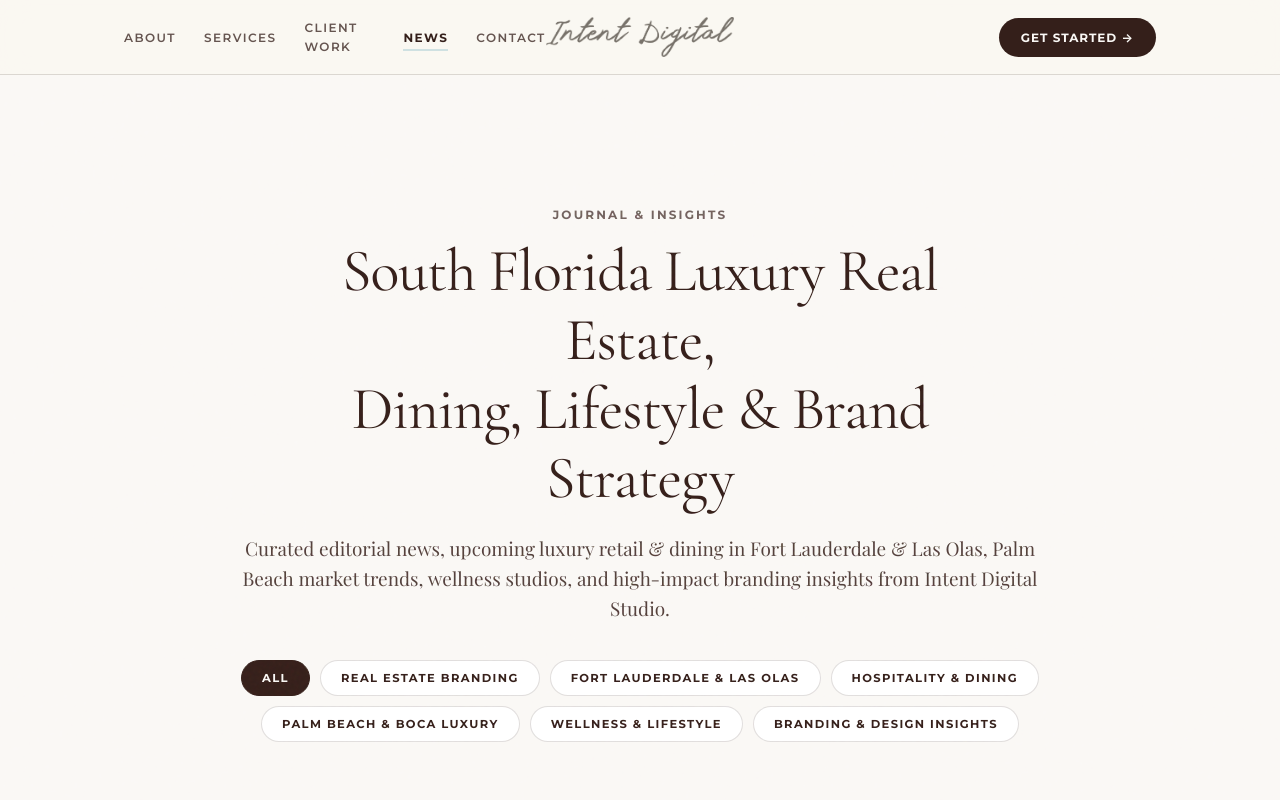
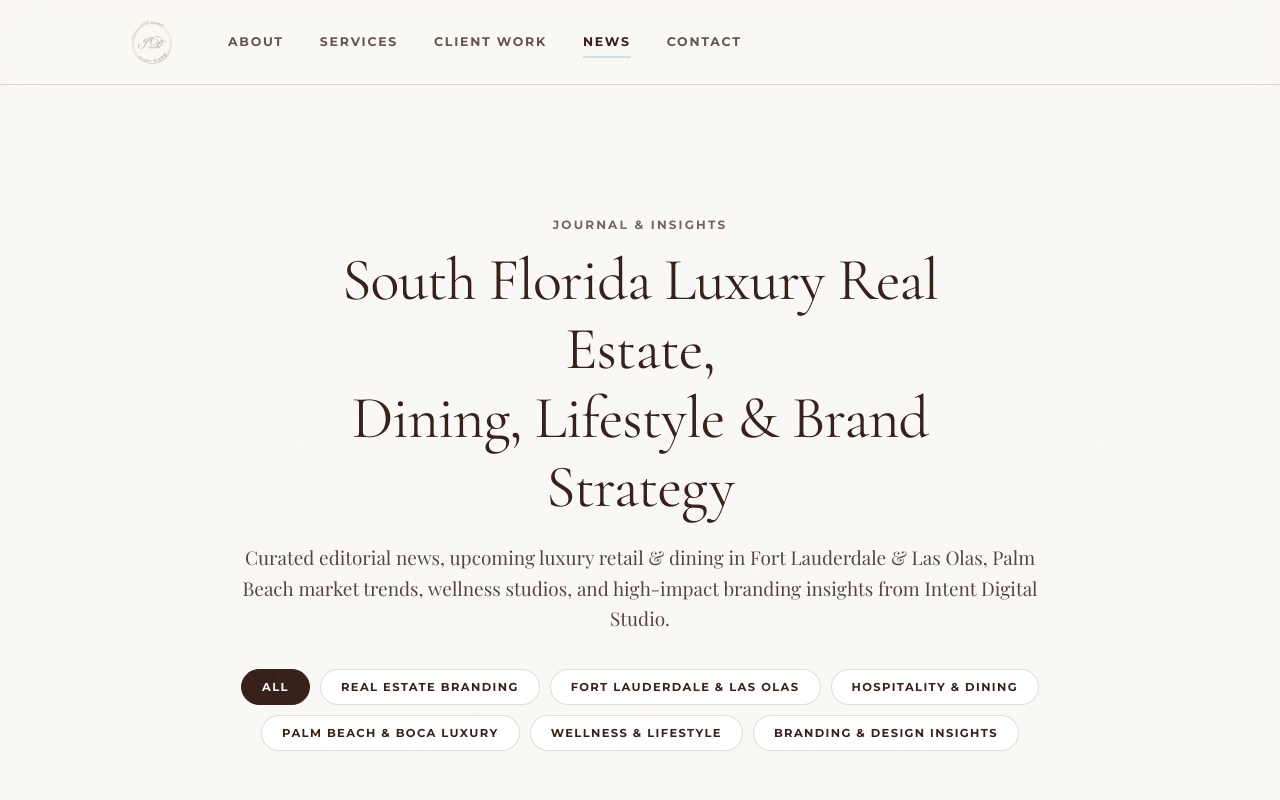
Before and after one commit to milanese88/intent-digital, a React (Vite) app: page / in a window 1280 px wide. Both pictures are taken after a click on the link "NEWS". Shown: the top 800 px of the page. Built offline with nearby package versions, Linux system fonts and the light colour scheme; a web font is replaced by a local one.

Commit message:
menu bar

```diff
--- a/src/pages/Contact.jsx
+++ b/src/pages/Contact.jsx
@@ -34,24 +34,22 @@ export default function Contact({ navigateTo }) {
 
   return (
     <div className="home-page contact-page">
-      {/* NAVBAR */}
+      {/* NAVBAR (IMAGE 2 MATCHING STYLE) */}
       <nav className="navbar">
         <div className="container nav-container">
-          <div className="nav-links nav-links-left desktop-only">
+          <a href="#" className="nav-logo-link" onClick={(e) => handleNavClick(e, 'home')}>
+            <img src="/seal-logo.png" alt="Intent Digital Seal" className="nav-seal-img" />
+          </a>
+
+          <div className="nav-links desktop-only">
             <a href="#" className="nav-link" onClick={(e) => handleNavClick(e, 'home', 'why-us')}>ABOUT</a>
             <a href="#" className="nav-link" onClick={(e) => handleNavClick(e, 'services')}>SERVICES</a>
             <a href="#" className="nav-link" onClick={(e) => handleNavClick(e, 'home', 'portfolio')}>CLIENT WORK</a>
+            <a href="#" className="nav-link" onClick={(e) => handleNavClick(e, 'news')}>NEWS</a>
             <a href="#" className="nav-link active" onClick={(e) => handleNavClick(e, 'contact')}>CONTACT</a>
           </div>
 
-          <a href="#" className="nav-logo-link" onClick={(e) => handleNavClick(e, 'home')}>
-            <img src="/intent-script-logo.png" alt="Intent Digital" className="nav-logo-img" />
-          </a>
-
-          <div className="nav-right">
-            <a href="#" className="btn btn-nav-cta desktop-only" onClick={(e) => handleNavClick(e, 'contact')}>
-              GET STARTED &rarr;
-            </a>
+          <div className="nav-right mobile-only">
             <button
               className="mobile-toggle-btn"
               onClick={() => setMobileMenuOpen(!mobileMenuOpen)}
@@ -69,10 +67,8 @@ export default function Contact({ navigateTo }) {
             <a href="#" className="mobile-nav-link" onClick={(e) => handleNavClick(e, 'home', 'why-us')}>ABOUT</a>
             <a href="#" className="mobile-nav-link" onClick={(e) => handleNavClick(e, 'services')}>SERVICES</a>
             <a href="#" className="mobile-nav-link" onClick={(e) => handleNavClick(e, 'home', 'portfolio')}>CLIENT WORK</a>
+            <a href="#" className="mobile-nav-link" onClick={(e) => handleNavClick(e, 'news')}>NEWS</a>
             <a href="#" className="mobile-nav-link active" onClick={(e) => handleNavClick(e, 'contact')}>CONTACT</a>
-            <a href="#" className="btn btn-mobile-cta" onClick={(e) => handleNavClick(e, 'contact')}>
-              GET STARTED &rarr;
-            </a>
           </div>
         )}
       </nav>
--- a/src/pages/Home.jsx
+++ b/src/pages/Home.jsx
@@ -39,10 +39,14 @@ export default function Home({ navigateTo }) {
   return (
     <div className="home-page">
       <IntroCurtain onComplete={() => setStartReveal(true)} />
-      {/* SECTION 1 — NAV */}
+      {/* SECTION 1 — NAV (IMAGE 2 MATCHING STYLE) */}
       <nav className="navbar">
         <div className="container nav-container">
-          <div className="nav-links nav-links-left desktop-only">
+          <a href="#" className="nav-logo-link" onClick={(e) => { e.preventDefault(); setMobileMenuOpen(false); window.scrollTo({ top: 0, behavior: 'smooth' }); }}>
+            <img src="/seal-logo.png" alt="Intent Digital Seal" className="nav-seal-img" />
+          </a>
+
+          <div className="nav-links desktop-only">
             <a href="#why-us" className="nav-link" onClick={(e) => handleScroll(e, 'why-us')}>ABOUT</a>
             <a href="#" className="nav-link" onClick={(e) => handleNavClick(e, 'services')}>SERVICES</a>
             <a href="#portfolio" className="nav-link" onClick={(e) => handleScroll(e, 'portfolio')}>CLIENT WORK</a>
@@ -50,14 +54,7 @@ export default function Home({ navigateTo }) {
             <a href="#" className="nav-link" onClick={(e) => handleNavClick(e, 'contact')}>CONTACT</a>
           </div>
 
-          <a href="#" className="nav-logo-link" onClick={(e) => { e.preventDefault(); setMobileMenuOpen(false); window.scrollTo({ top: 0, behavior: 'smooth' }); }}>
-            <img src="/intent-script-logo.png" alt="Intent Digital" className="nav-logo-img" />
-          </a>
-
-          <div className="nav-right">
-            <a href="#" className="btn btn-nav-cta desktop-only" onClick={(e) => handleNavClick(e, 'contact')}>
-              GET STARTED &rarr;
-            </a>
+          <div className="nav-right mobile-only">
             <button
               className="mobile-toggle-btn"
               onClick={() => setMobileMenuOpen(!mobileMenuOpen)}
@@ -71,14 +68,12 @@ export default function Home({ navigateTo }) {
         {/* Mobile Nav Drawer */}
         {mobileMenuOpen && (
           <div className="mobile-nav-drawer">
+            <a href="#" className="mobile-nav-link" onClick={(e) => { setMobileMenuOpen(false); window.scrollTo({ top: 0, behavior: 'smooth' }); }}>HOME</a>
             <a href="#why-us" className="mobile-nav-link" onClick={(e) => handleScroll(e, 'why-us')}>ABOUT</a>
             <a href="#" className="mobile-nav-link" onClick={(e) => handleNavClick(e, 'services')}>SERVICES</a>
             <a href="#portfolio" className="mobile-nav-link" onClick={(e) => handleScroll(e, 'portfolio')}>CLIENT WORK</a>
             <a href="#" className="mobile-nav-link" onClick={(e) => handleNavClick(e, 'news')}>NEWS</a>
             <a href="#" className="mobile-nav-link" onClick={(e) => handleNavClick(e, 'contact')}>CONTACT</a>
-            <a href="#" className="btn btn-mobile-cta" onClick={(e) => handleNavClick(e, 'contact')}>
-              GET STARTED &rarr;
-            </a>
           </div>
         )}
       </nav>
--- a/src/pages/News.jsx
+++ b/src/pages/News.jsx
@@ -34,10 +34,14 @@ export default function News({ navigateTo }) {
 
   return (
     <div className="home-page news-page">
-      {/* NAVBAR */}
+      {/* NAVBAR (IMAGE 2 MATCHING STYLE) */}
       <nav className="navbar">
         <div className="container nav-container">
-          <div className="nav-links nav-links-left desktop-only">
+          <a href="#" className="nav-logo-link" onClick={(e) => handleNavClick(e, 'home')}>
+            <img src="/seal-logo.png" alt="Intent Digital Seal" className="nav-seal-img" />
+          </a>
+
+          <div className="nav-links desktop-only">
             <a href="#" className="nav-link" onClick={(e) => handleNavClick(e, 'home', 'why-us')}>ABOUT</a>
             <a href="#" className="nav-link" onClick={(e) => handleNavClick(e, 'services')}>SERVICES</a>
             <a href="#" className="nav-link" onClick={(e) => handleNavClick(e, 'home', 'portfolio')}>CLIENT WORK</a>
@@ -45,14 +49,7 @@ export default function News({ navigateTo }) {
             <a href="#" className="nav-link" onClick={(e) => handleNavClick(e, 'contact')}>CONTACT</a>
           </div>
 
-          <a href="#" className="nav-logo-link" onClick={(e) => handleNavClick(e, 'home')}>
-            <img src="/intent-script-logo.png" alt="Intent Digital" className="nav-logo-img" />
-          </a>
-
-          <div className="nav-right">
-            <a href="#" className="btn btn-nav-cta desktop-only" onClick={(e) => handleNavClick(e, 'contact')}>
-              GET STARTED &rarr;
-            </a>
+          <div className="nav-right mobile-only">
             <button
               className="mobile-toggle-btn"
               onClick={() => setMobileMenuOpen(!mobileMenuOpen)}
@@ -72,9 +69,6 @@ export default function News({ navigateTo }) {
             <a href="#" className="mobile-nav-link" onClick={(e) => handleNavClick(e, 'home', 'portfolio')}>CLIENT WORK</a>
             <a href="#" className="mobile-nav-link active" onClick={(e) => handleNavClick(e, 'news')}>NEWS</a>
             <a href="#" className="mobile-nav-link" onClick={(e) => handleNavClick(e, 'contact')}>CONTACT</a>
-            <a href="#" className="btn btn-mobile-cta" onClick={(e) => handleNavClick(e, 'contact')}>
-              GET STARTED &rarr;
-            </a>
           </div>
         )}
       </nav>
--- a/src/styles/home.css
+++ b/src/styles/home.css
@@ -13,17 +13,10 @@
 }
 
 .nav-container {
-  display: grid;
-  grid-template-columns: 1fr auto 1fr;
-  align-items: center;
-  width: 100%;
-}
-
-.nav-links-left {
-  display: flex;
-  gap: 28px;
-  align-items: center;
-  justify-content: flex-start;
+  display: flex;
+  align-items: center;
+  gap: 48px;
+  width: 100%;
 }
 
 .nav-logo-link {
@@ -37,23 +30,30 @@
   opacity: 0.8;
 }
 
-.nav-logo-img {
-  height: 40px;
-  width: auto;
+.nav-seal-img {
+  width: 56px;
+  height: 56px;
+  object-fit: contain;
   display: block;
 }
 
+.nav-links {
+  display: flex;
+  gap: 36px;
+  align-items: center;
+}
+
 .nav-link {
   font-family: var(--font-sans);
-  font-size: 12px;
-  font-weight: 600;
-  letter-spacing: 0.12em;
+  font-size: 12.5px;
+  font-weight: 700;
+  letter-spacing: 0.14em;
   text-transform: uppercase;
   color: var(--espresso);
   opacity: 0.75;
   transition: var(--transition-smooth);
   position: relative;
-  padding: 4px 0;
+  padding: 6px 0;
 }
 
 .nav-link::after {
@@ -62,17 +62,19 @@
   bottom: 0;
   left: 0;
   width: 0;
-  height: 2px;
-  background-color: var(--terracotta);
-  transition: var(--transition-smooth);
-}
-
-.nav-link:hover {
+  height: 2.5px;
+  background-color: var(--dusty-blue); /* Winter sky light baby blue underline matching Image 2 */
+  transition: width 0.3s ease;
+}
+
+.nav-link:hover,
+.nav-link.active {
   color: var(--espresso);
   opacity: 1;
 }
 
-.nav-link:hover::after {
+.nav-link:hover::after,
+.nav-link.active::after {
   width: 100%;
 }
 
@@ -80,6 +82,7 @@
   display: flex;
   justify-content: flex-end;
   align-items: center;
+  margin-left: auto;
 }
 
 .btn-nav-cta {
```
